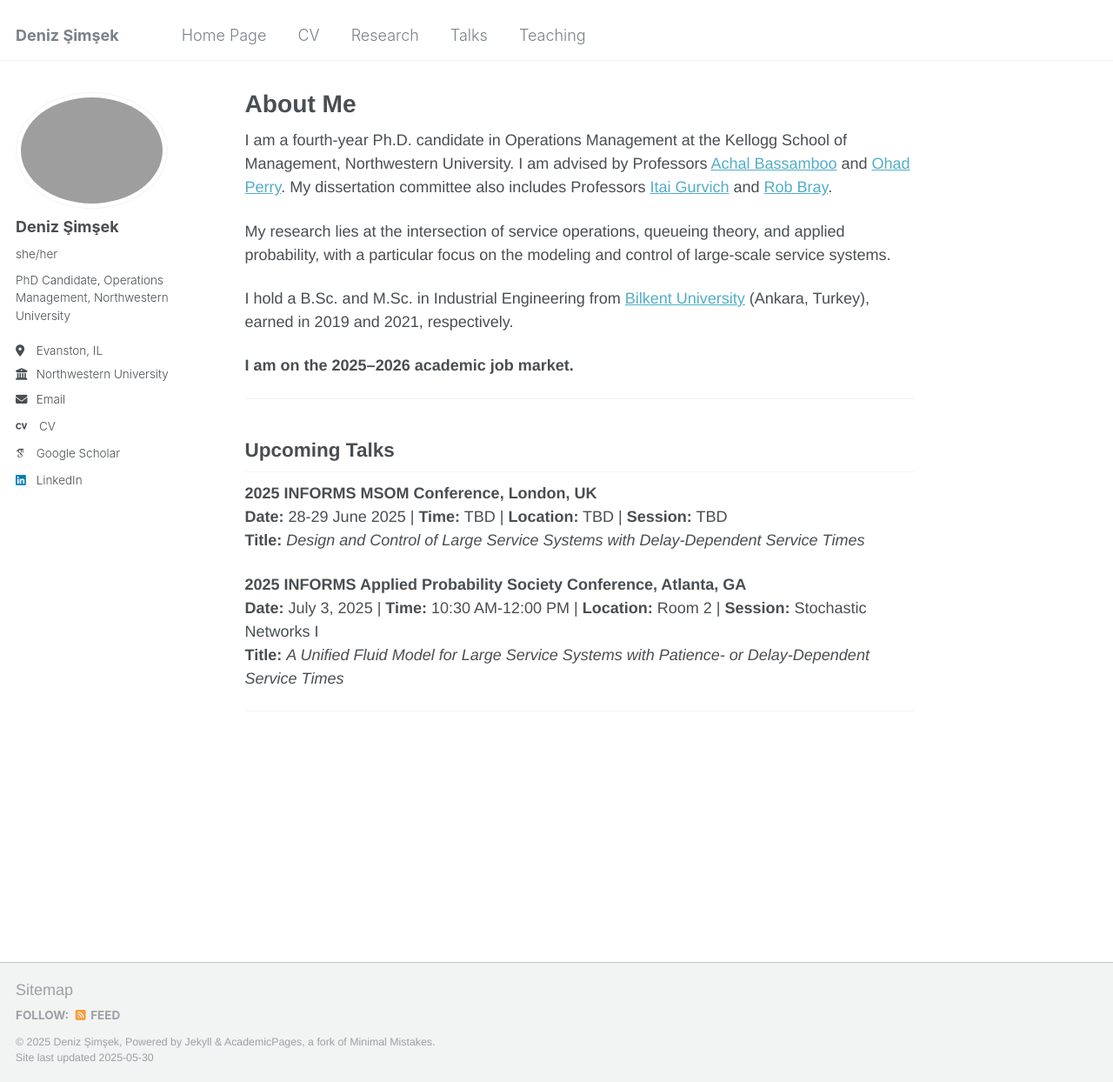
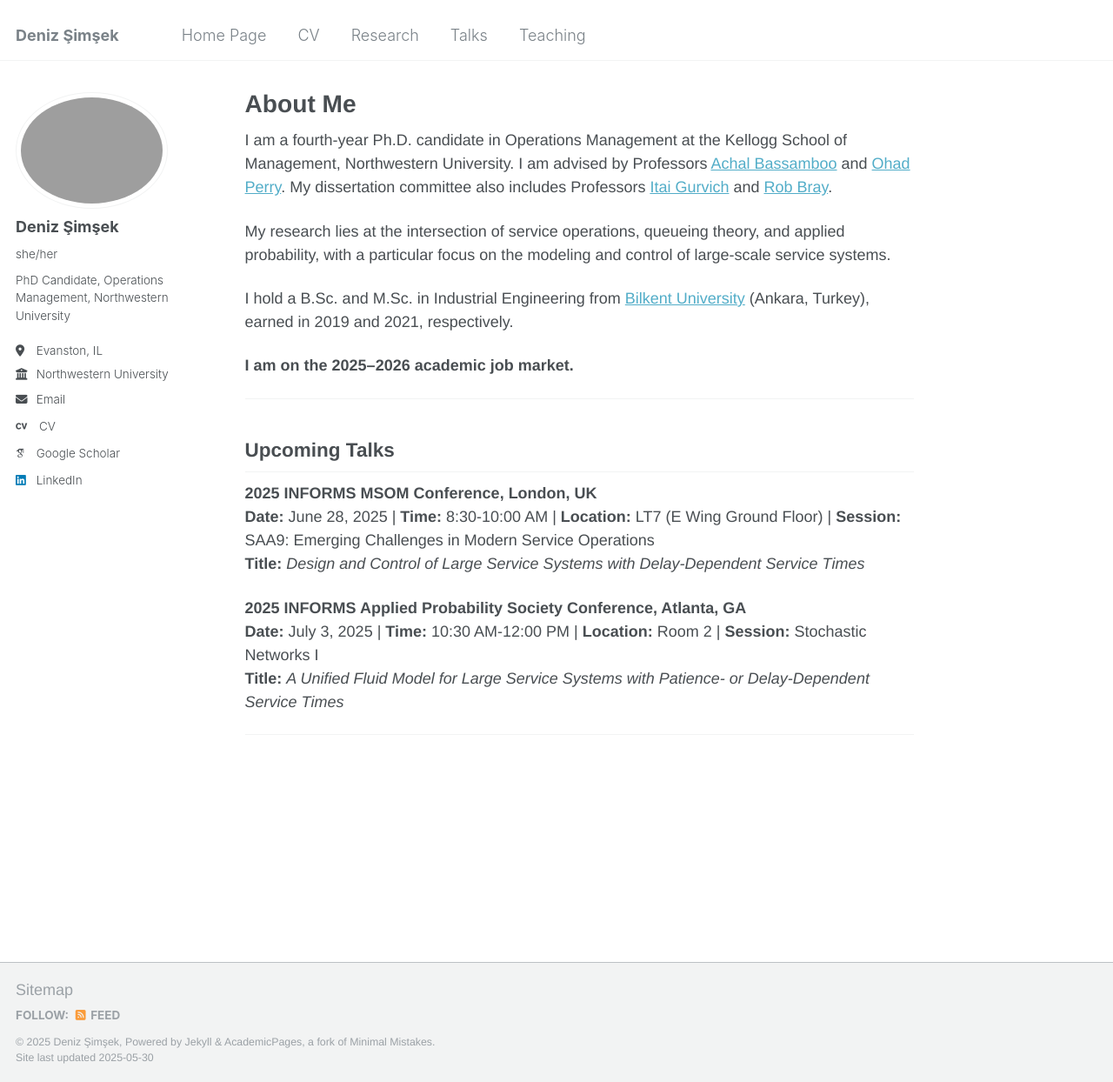
Before and after one commit to deniz-simsek/deniz-simsek.github.io, a Jekyll site: the page built from _pages/about.md, in a window 1280 px wide and 1244 px high. Shown: the whole window at 87% size. Built offline with Jekyll 4.4.1, drawn with Linux system fonts in a browser that asks for light colours; some web fonts are replaced.

Commit message:
Update about.md

```diff
--- a/_pages/about.md
+++ b/_pages/about.md
@@ -20,7 +20,7 @@ I hold a B.Sc. and M.Sc. in Industrial Engineering from [Bilkent University](htt
 ## Upcoming Talks
 
 **2025 INFORMS MSOM Conference, London, UK**
-**Date:** 28-29 June 2025 | **Time:** TBD | **Location:** TBD | **Session:** TBD
+**Date:** June 28, 2025 | **Time:** 8:30-10:00 AM | **Location:** LT7 (E Wing Ground Floor) | **Session:** SAA9: Emerging Challenges in Modern Service Operations
 **Title:** *Design and Control of Large Service Systems with Delay-Dependent Service Times*
 
 **2025 INFORMS Applied Probability Society Conference, Atlanta, GA**
```
